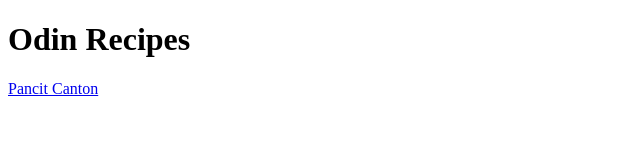
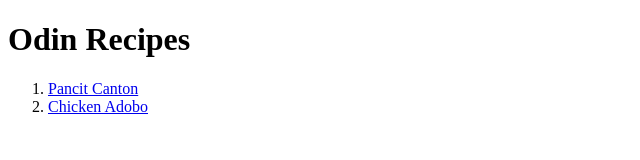
Before and after one commit to mka6588/odin-recipes, a plain HTML site: page index.html in a window 1280 px wide. Shown: the whole page, without its empty margins (0-640 px from the left). Drawn offline with Linux system fonts and the light colour scheme.

```diff
--- a/index.html
+++ b/index.html
@@ -1,13 +1,19 @@
 <!DOCTYPE html>
 <html lang="en">
+
 <head>
     <meta charset="UTF-8">
     <meta http-equiv="X-UA-Compatible" content="IE=edge">
     <meta name="viewport" content="width=device-width, initial-scale=1.0">
     <title>Document</title>
 </head>
+
 <body>
     <h1>Odin Recipes</h1>
-    <a href="./recipes/pancit.html">Pancit Canton</a>
+    <ol>
+        <li><a href="./recipes/pancit.html">Pancit Canton</a></li>
+        <li><a href="./recipes/chicken-adobo.html">Chicken Adobo</a></li>
+    </ol>
 </body>
+
 </html>
```
Also changed, not shown: images/636px-Chicken_Adobo_over_rice.jpg (added).
